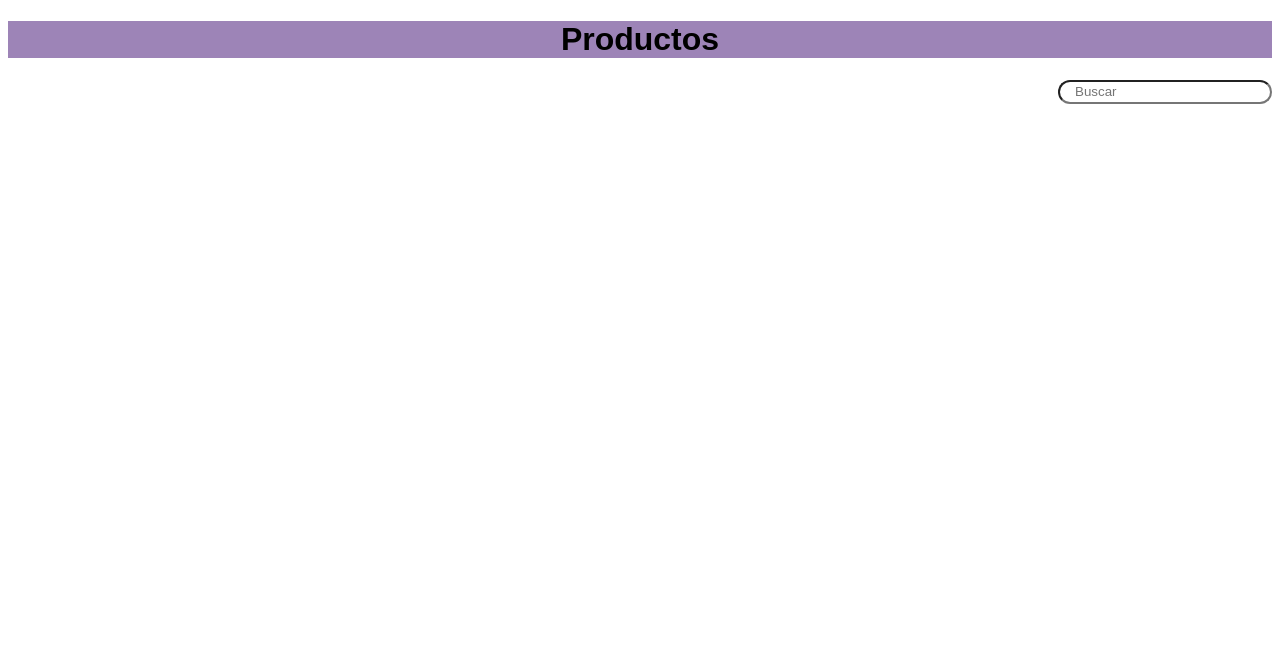
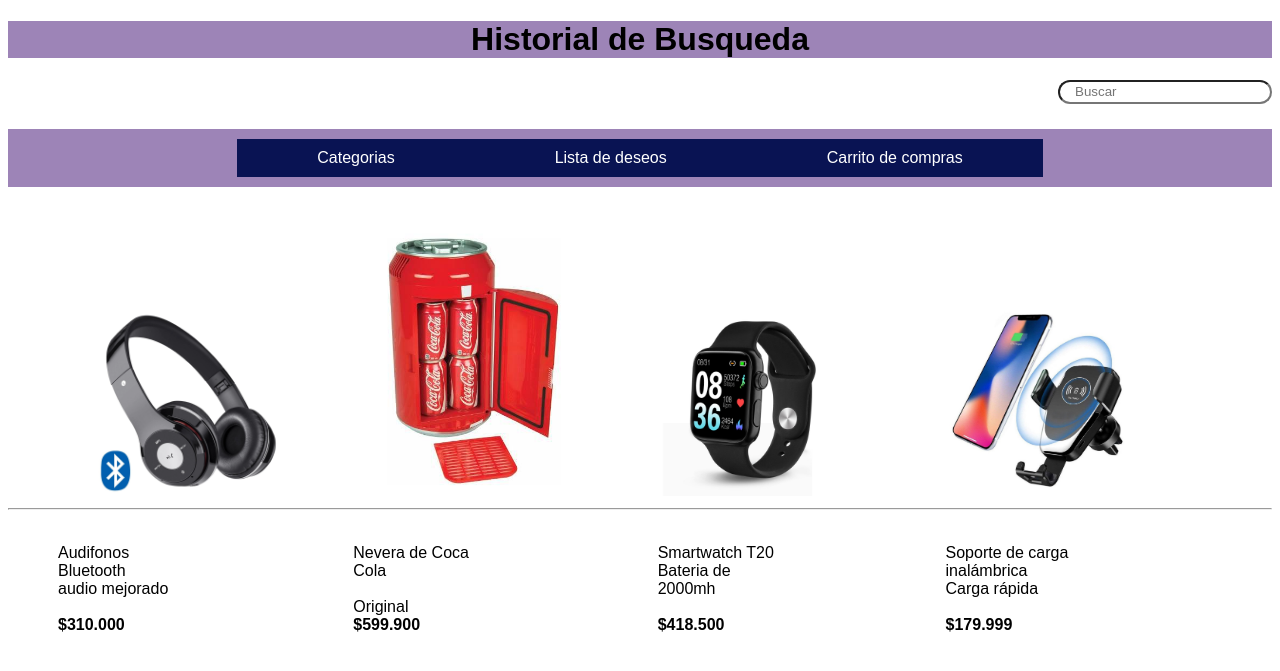
Before and after one commit to robinvalmoris/MacysSprint5, a Flask app: page /historial/busqueda in a window 1280 px wide. Shown: the part 66-737 px from the top of the page. Run offline with Flask 2, Linux system fonts and the light colour scheme.

Commit message:
Fotos del historial de búsqueda

```diff
--- a/templates/historialBusqueda.html
+++ b/templates/historialBusqueda.html
@@ -10,16 +10,54 @@
 <body>
     <nav>
         <a href="/inicio" class="nav-enlace" >Inicio</a>
-        <a href="#" class="nav-enlace" >Contáctenos</a>
+        <a href="/contactenos" class="nav-enlace" >Contáctenos</a>
         <a href="#" class="nav-enlace" >Ayuda</a>
         <a href="/producto/calificar" class="nav-enlace" >Mis compras</a>
         <a href="#" class="nav-enlace" >Mi perfil</a>
         <a href="#" class="nav-enlace" >Notificaciones</a>
         <a href="/logout" class="nav-enlace" >Logout</a>
     </nav>
-        <h1 class="productos">Productos</h1>
+
+    <h1 class="productos">Historial de Busqueda</h1>
     <div class="buscar">
         <input type="text" placeholder="Buscar" required>
+    </div>
+    <nav class="nav2">
+        <a href="#" class="nav-enlace2" >Categorias</a>
+        <a href="#" class="nav-enlace2" >Lista de deseos</a>
+        <a href="#" class="nav-enlace2" >Carrito de compras</a>
+    </nav>
+
+    <img class="image4" src="{{url_for('static', filename='Imagenes/Audifonos bluetooth.webp')}}" alt="">
+    <img class="image5" src="{{url_for('static', filename='Imagenes/Nevera Coca Cola Original.jpg')}}" alt="">
+    <img class="image6" src="{{url_for('static', filename='Imagenes/Smartwatch 2.jpg')}}" alt="">
+    <img class="image4" src="{{url_for('static', filename='Imagenes/Soporte de Celular.jpg')}}" alt="">
+    <hr>
+
+    <div class="container-div">
+
+    <div class="div4">
+        <ul>
+              <p class="p-4">Audifonos Bluetooth <br> audio mejorado <br><b><br>$310.000</p></b>
+        </ul>
+    </div>
+
+    <div class="div4">
+        <ul>
+            <p class="p-4">Nevera de Coca Cola <br> <br>Original<b><br>$599.900</p></b>
+        </ul>
+    </div>
+    <div class="div4">
+        <ul>
+            <p class="p-4">Smartwatch T20<br> Bateria de 2000mh <br><b><br>$418.500</p></b>
+        </ul>
+    </div>
+    <div class="div4">
+        <ul>
+            <p class="p-4">Soporte de carga inalámbrica <br>Carga rápida<br><b><br>$179.999</p></b>
+        </ul>
+     </div>
+
     </div>
 
 </body>
--- a/templates/inicio.html
+++ b/templates/inicio.html
@@ -24,7 +24,7 @@
     </div>-
     <nav class="nav2">
         <a href="#" class="nav-enlace2" >Categorias</a>
-        <a href="#" class="nav-enlace2" >Historial de busqueda</a>
+        <a href="historial/busqueda" class="nav-enlace2" >Historial de busqueda</a>
         <a href="lista/deseos" class="nav-enlace2" >Lista de deseos</a>
         <a href="#" class="nav-enlace2" >Carrito de compras</a>
     </nav>
```
Also changed, not shown: static/Imagenes/Audifonos Bluetooth.webp (added), static/Imagenes/Nevera Coca Cola Original.jpg (added), static/Imagenes/Smartwatch 2.jpg (added), static/Imagenes/Soporte de Celular.jpg (added).
